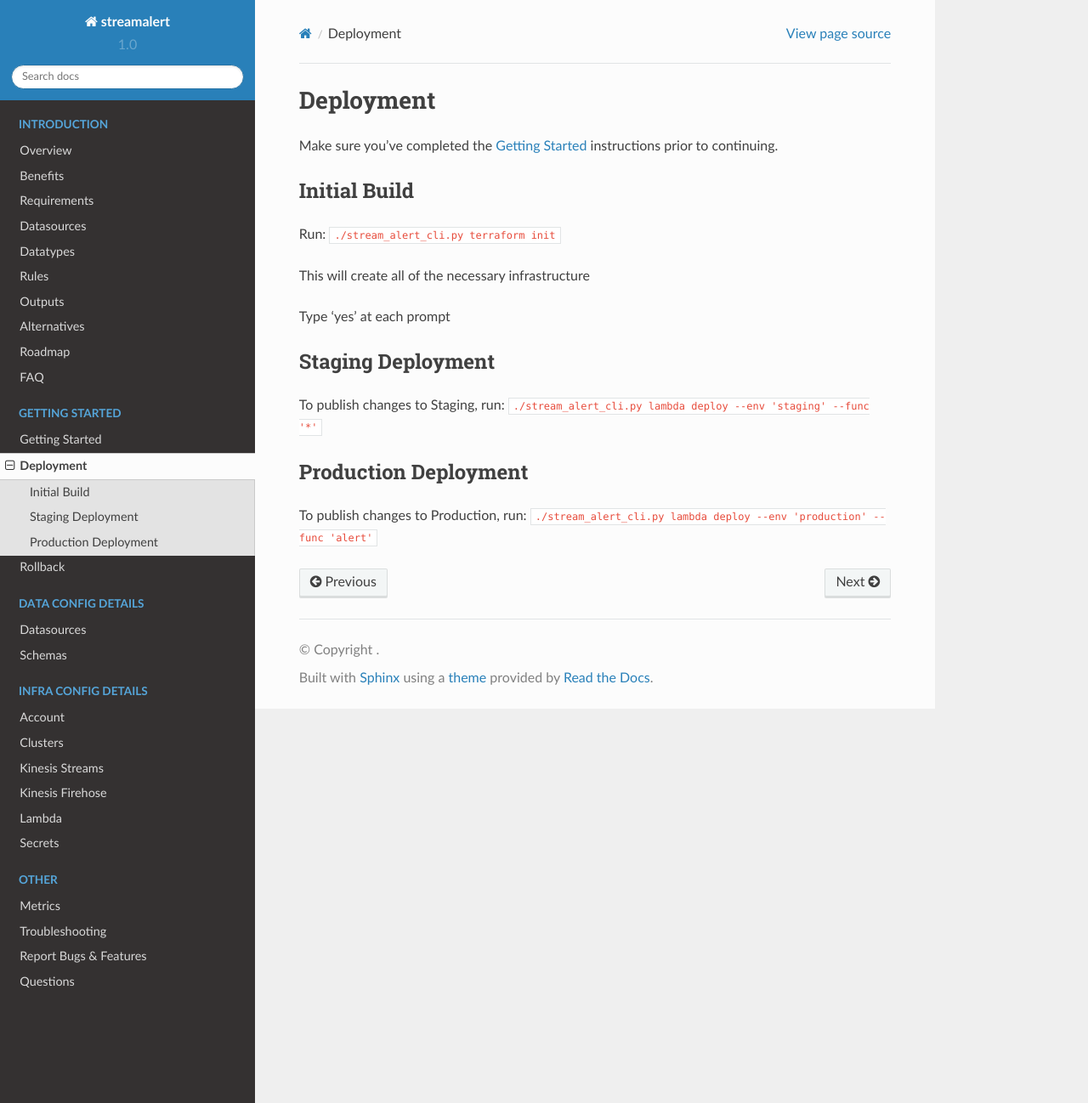
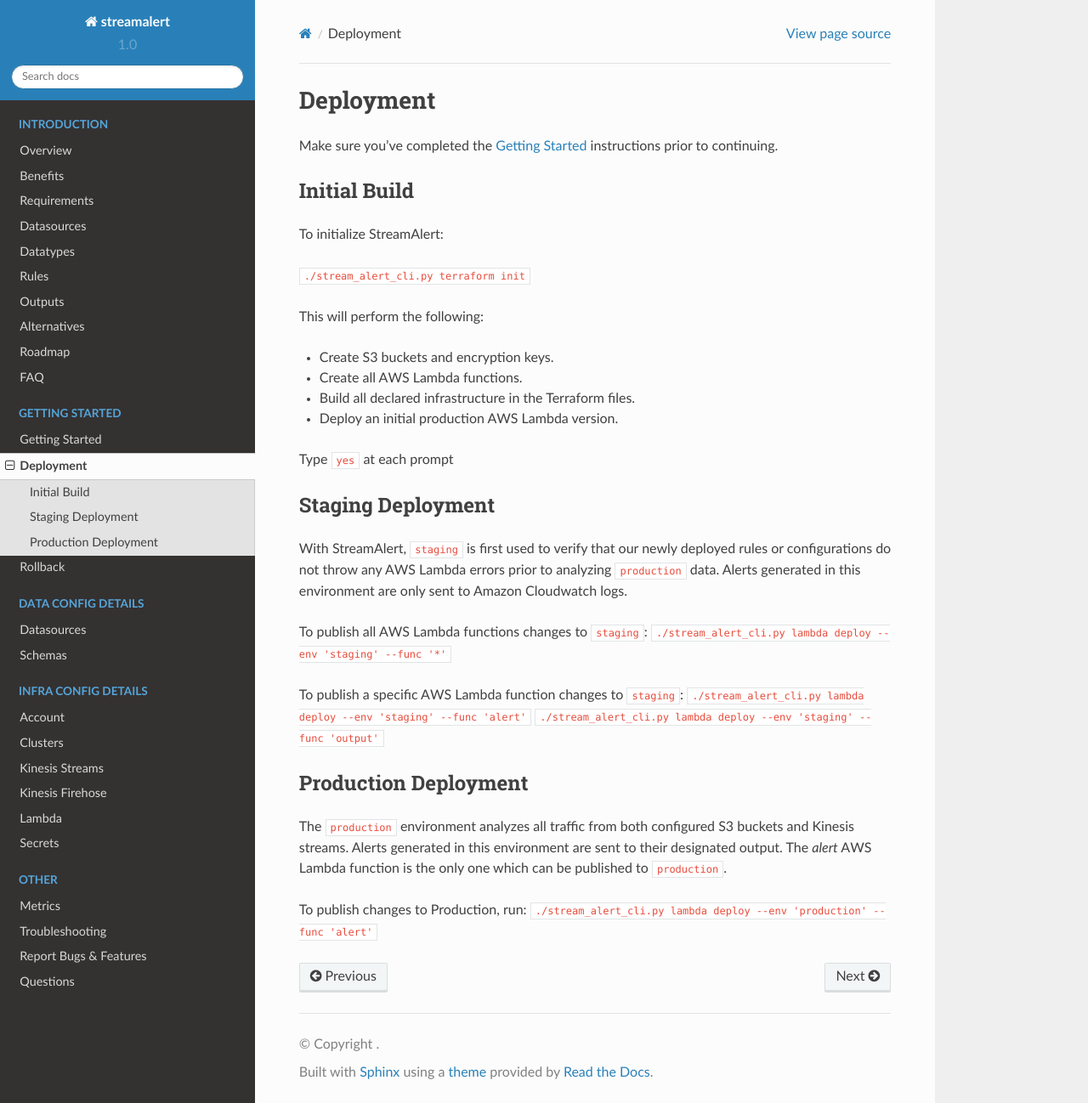
Before and after one commit to airbnb/streamalert, a Sphinx documentation site: the page built from docs/source/deployment.rst, in a window 1280 px wide and 1298 px high. Shown: the whole window at 85% size. Built offline with Sphinx 7.4.7 and the Read the Docs theme 2.0.0, drawn with Linux system fonts in a browser that asks for light colours.

Commit message:
[pr] address comments in #21

```diff
--- a/docs/source/deployment.rst
+++ b/docs/source/deployment.rst
@@ -6,20 +6,35 @@
 Initial Build
 -------------
 
-Run: ``./stream_alert_cli.py terraform init``
+To initialize StreamAlert:
 
-This will create all of the necessary infrastructure
+``./stream_alert_cli.py terraform init``
 
-Type 'yes' at each prompt
+This will perform the following:
+
+* Create S3 buckets and encryption keys.
+* Create all AWS Lambda functions.
+* Build all declared infrastructure in the Terraform files.
+* Deploy an initial production AWS Lambda version.
+
+Type ``yes`` at each prompt
 
 Staging Deployment
 ------------------
 
-To publish changes to Staging, run:
+With StreamAlert, ``staging`` is first used to verify that our newly deployed rules or configurations do not throw any AWS Lambda errors prior to analyzing ``production`` data.  Alerts generated in this environment are only sent to Amazon Cloudwatch logs.
+
+To publish all AWS Lambda functions changes to ``staging``:
 ``./stream_alert_cli.py lambda deploy --env 'staging' --func '*'``
+
+To publish a specific AWS Lambda function changes to ``staging``:
+``./stream_alert_cli.py lambda deploy --env 'staging' --func 'alert'``
+``./stream_alert_cli.py lambda deploy --env 'staging' --func 'output'``
 
 Production Deployment
 ---------------------
 
+The ``production`` environment analyzes all traffic from both configured S3 buckets and Kinesis streams.  Alerts generated in this environment are sent to their designated output.  The `alert` AWS Lambda function is the only one which can be published to ``production``.
+
 To publish changes to Production, run:
 ``./stream_alert_cli.py lambda deploy --env 'production' --func 'alert'``
```
Also changed, not shown: docs/source/deploy-rollback.rst (+7 -1 lines), docs/source/getting-started.rst (+9 -2 lines), 2 other files.
